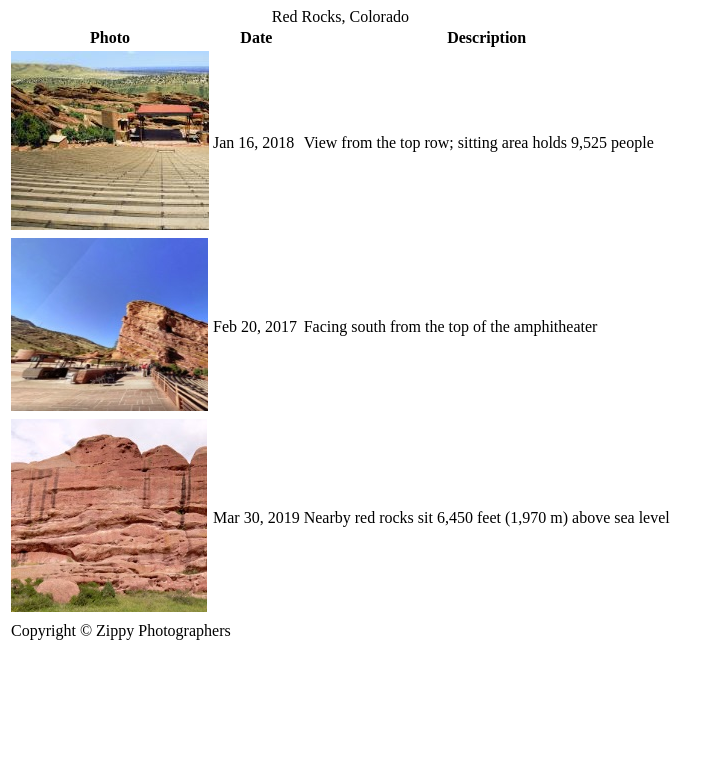
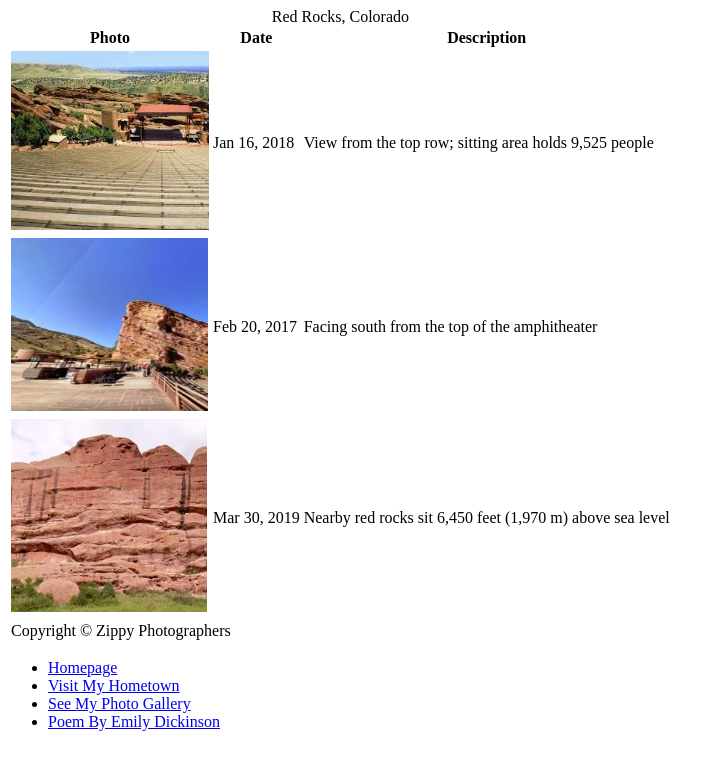
Before and after one commit to ZachKolbe/mysite, a plain HTML site: page gallery.html in a window 1280 px wide. Shown: the whole page, without its empty margins (0-722 px from the left). Drawn offline with Linux system fonts and the light colour scheme.

Commit message:
Adding Links
Links added to all pages

```diff
--- a/gallery.html
+++ b/gallery.html
@@ -35,5 +35,12 @@
             <td colspan="3">Copyright &copy; Zippy Photographers</td>
         </tr>
     </table>
+
+    <ul>
+        <li><a href="index.html">Homepage</a></li>
+        <li><a href="hometown.html">Visit My Hometown</a></li>
+        <li><a href="gallery.html">See My Photo Gallery</a></li>
+        <li><a href="poem.html">Poem By Emily Dickinson</a></li>
+    </ul>
 </body>
 </html>
```
Also changed, not shown: hometown.html (+7 -0 lines), poem.html (+7 -0 lines).
